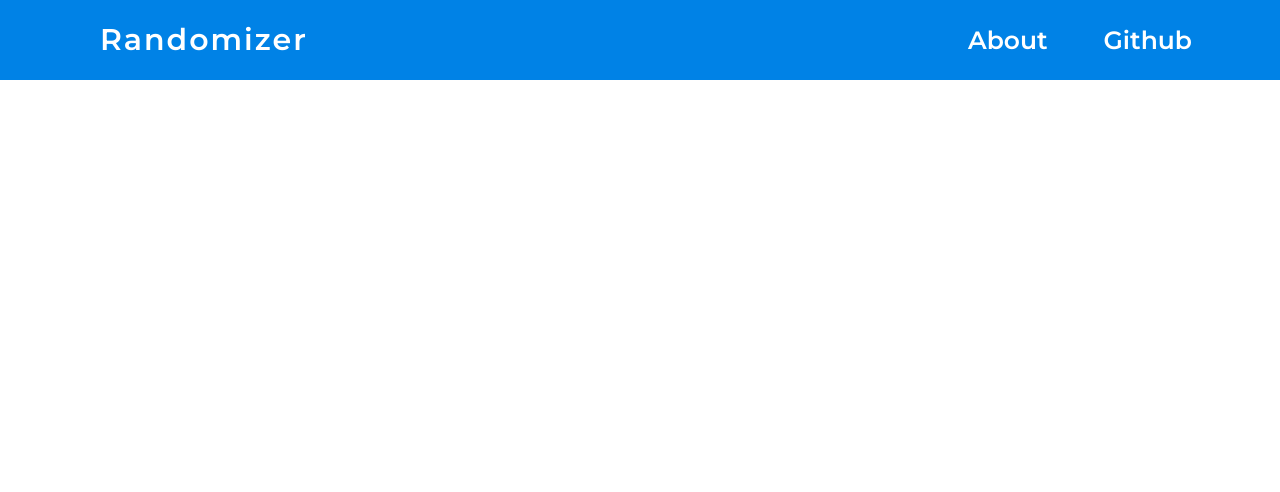
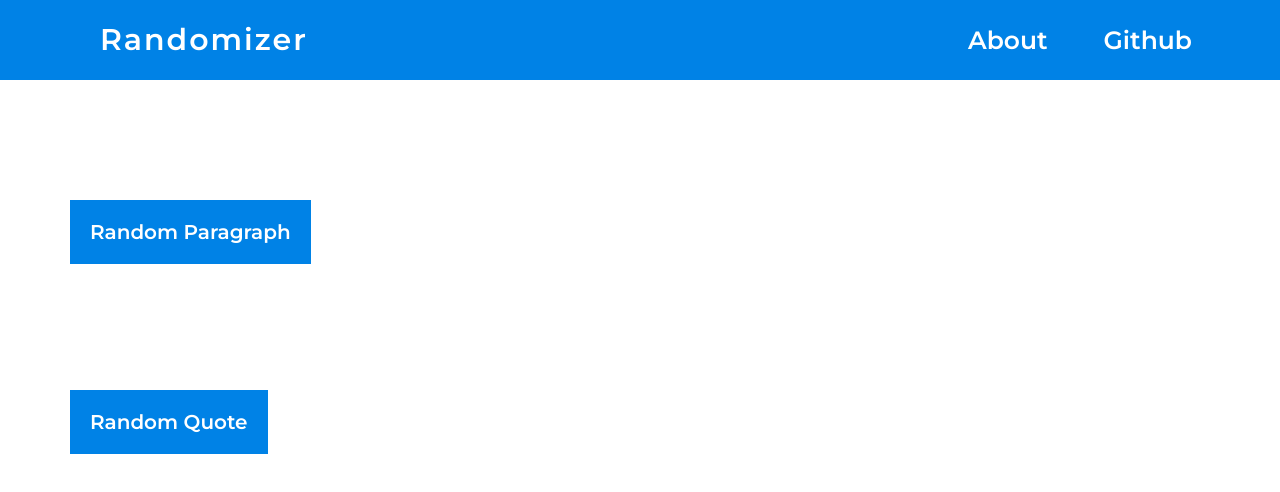
Before and after one commit to abhi15999/Randomiser, a React (Create React App) app in the folder randomiser/: page / in a window 1280 px wide. Shown: the top 492 px of the page. Built offline with nearby package versions, Linux system fonts and the light colour scheme.

Commit message:
Added Buttons(Beta)

```diff
--- a/randomiser/src/App.js
+++ b/randomiser/src/App.js
@@ -1,11 +1,13 @@
 import React, { Component } from 'react'
 import Navbar from './components/Navbar';
+import Buttons from './components/Buttons';
 
 export default class App extends Component {
   render() {
     return (
       <div>
         <Navbar/>
+        <Buttons/>
       </div>
     )
   }
--- /dev/null
+++ b/randomiser/src/components/Buttons.js
@@ -0,0 +1,49 @@
+import React, { Component } from 'react'
+import '../components/styles.css'
+
+export default class Buttons extends Component {
+    constructor(props){
+        super(props);
+        this.state={
+            isPara : false,
+            isQuote : false
+        }
+    }
+
+    paraListener = (e) =>{
+        e.preventDefault();
+        this.setState({
+            isPara:true,
+            isQuote:false
+        })
+    }
+
+    quoteListener = (e) =>{
+        e.preventDefault();
+        this.setState({
+            isPara:false,
+            isQuote:true
+        })
+    }
+
+
+
+
+    render() {
+
+        return (
+            <div>
+                <section>
+                    <div>
+                    <button onClick={this.paraListener}>Random Paragraph</button>
+                    </div>
+                </section>
+                <section>
+                    <div>
+                    <button onClick={this.quoteListener}>Random Quote</button>
+                </div>
+                </section>
+            </div>
+        )
+    }
+}
--- a/randomiser/src/components/styles.css
+++ b/randomiser/src/components/styles.css
@@ -45,6 +45,7 @@ nav ul li a:hover{
     background: white;
     color: black;
     transition: 0.5s;
+    /* border-style: none; */
 }
 
 .checkbtn{
@@ -68,7 +69,7 @@ nav ul li a:hover{
     .checkbtn{
         display: block;
     }
-    ul{
+    nav ul{
         position: fixed;
         width: 100%;
         height: 100vh;
@@ -76,7 +77,7 @@ nav ul li a:hover{
         top: 80px;
         left:-100%;
         text-align: center;
-        transition: 1s;
+        transition: all 1s;
     }
     nav ul li{
         display: block;
@@ -99,3 +100,41 @@ nav ul li a:hover{
 }
 
 /*<---------------Navbar--------------->*/
+
+section{
+    height: 120px;
+    width: 400px;
+    display: block;
+    margin: 70px 20px;
+}
+
+section div{
+    /* text-align: center; */
+    padding: 50px 50px;
+
+}
+
+section div button {
+    border-style: none;
+  font-family: 'Montserrat', sans-serif;
+
+    padding: 20px 20px;
+    cursor: pointer;
+    background: #0082e6;
+    color: white;
+    font-size: 20px;
+
+}
+
+section div button:hover{
+    background:black;
+    transition: 0.5s;
+}
+
+@media(max-width:750px){
+    section{
+        display: inline-block;
+        margin: 0px;
+
+    }
+}
```
